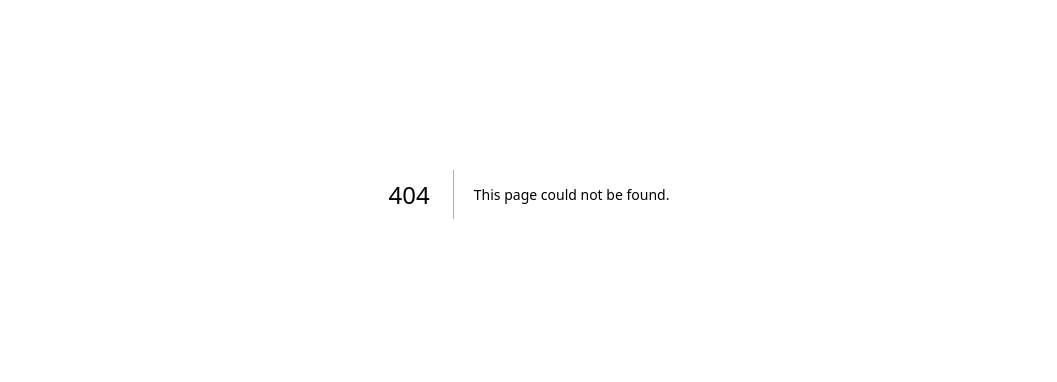
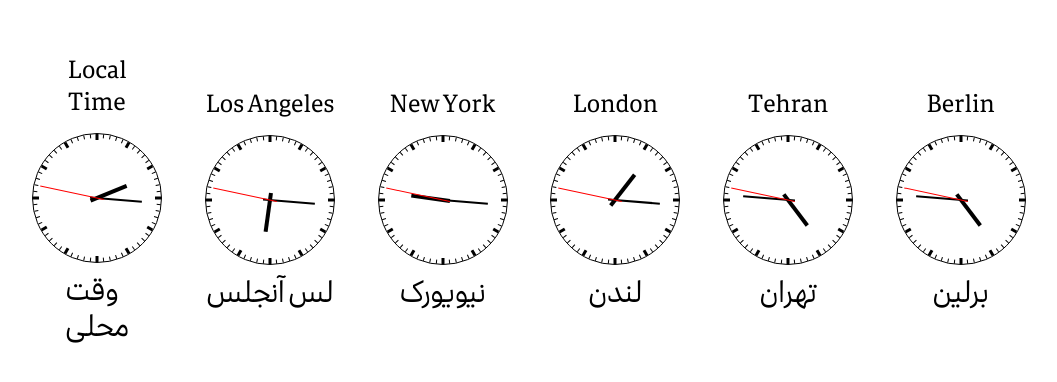
Before and after one commit to Farbod29/gahsanj, a Next.js app: page /ClocksPage in a window 1280 px wide. Before the commit this address had no page. Shown: the part 206-588 px from the top of the page, without its empty margins (111-1168 px from the left). Built offline with nearby package versions, Linux system fonts and the light colour scheme.

Commit message:
make /clockpage
Signed-off-by: farbod29 <aprin.farbod@gmail.com>

```diff
--- /dev/null
+++ b/src/app/ClocksPage/page.tsx
@@ -0,0 +1,94 @@
+'use client';
+import ReactClock from '@/components/react-clock/ReactClock';
+import React from 'react';
+
+function determineClockSize(): number {
+  const screenWidth = window.innerWidth;
+
+  if (screenWidth <= 480) {
+    // Phone size
+    return 70;
+  } else if (screenWidth <= 768) {
+    // iPad size
+    return 90;
+  } else {
+    // Larger screens
+    return 130;
+  }
+}
+
+const ClocksPage = () => {
+  return (
+    <div>
+      <div className="flex flex-col items-center justify-center min-h-screen bg-white p-12">
+        <div className="flex flex-wrap justify-center items-center md:pt-12 ">
+          {/* CLOCKS */}
+          {/* CLOCKS */}
+          <div className="flex flex-col items-center mb-4 w-1/2 md:w-1/6 lg:px-20">
+            <div className="text-black text-xxxxs md:text-2xl pb-1">
+              Local Time
+            </div>
+            <ReactClock timeZone="Europe/Berlin" size={determineClockSize()} />
+            <div className="text-black text-lg md:text-3xl pt-1 pb-4 text-xxxxs ">
+              وقت محلی
+            </div>
+          </div>
+          {/* CLOCKS */}
+          {/* CLOCKS */}
+          <div className="flex flex-col items-center mb-4 w-1/2 md:w-1/6">
+            <div className="text-black text-xxxxs md:text-2xl pb-1">
+              Los Angeles
+            </div>
+            <ReactClock
+              timeZone="America/Los_Angeles"
+              size={determineClockSize()}
+            />
+            <div className="text-black text-lg md:text-3xl pt-1 pb-4 text-xxxxs ">
+              لس آنجلس
+            </div>
+          </div>
+          {/* CLOCKS */}
+          {/* CLOCKS */}
+          <div className="flex flex-col items-center mb-4 w-1/2 md:w-1/6">
+            <div className="text-black text-xxxxs md:text-2xl pb-1">
+              New York
+            </div>
+            <ReactClock
+              timeZone="America/New_York"
+              size={determineClockSize()}
+            />
+            <div className="text-black text-lg md:text-3xl pt-1 pb-4 text-xxxxs ">
+              نیویورک
+            </div>
+          </div>
+          {/* CLOCKS */}
+          {/* CLOCKS */}
+          <div className="flex flex-col items-center mb-4 w-1/2 md:w-1/6">
+            <div className="text-black text-xxxxs md:text-2xl pb-1">London</div>
+            <ReactClock timeZone="Europe/London" size={determineClockSize()} />
+            <div className="text-black text-lg md:text-3xl pt-1 pb-4 text-xxxxs ">
+              لندن
+            </div>
+          </div>
+          <div className="flex flex-col items-center mb-4 w-1/2 md:w-1/6">
+            <div className="text-black text-xxxxs md:text-2xl pb-1">Tehran</div>
+            <ReactClock timeZone="Asia/Tehran" size={determineClockSize()} />
+            <div className="text-black text-lg md:text-3xl pt-1 pb-4 text-xxxxs ">
+              تهران
+            </div>
+          </div>
+          {/* CLOCKS */}
+          {/* CLOCKS */}
+          <div className="flex flex-col items-center mb-4 w-1/2 md:w-1/6">
+            <div className="text-black text-xxxxs md:text-2xl pb-1">Berlin</div>
+            <ReactClock timeZone="Asia/Tehran" size={determineClockSize()} />
+            <div className="text-black text-lg md:text-3xl pt-1 pb-4 text-xxxxs ">
+              برلین
+            </div>
+          </div>
+        </div>
+      </div>
+    </div>
+  );
+};
+export default ClocksPage;
```
